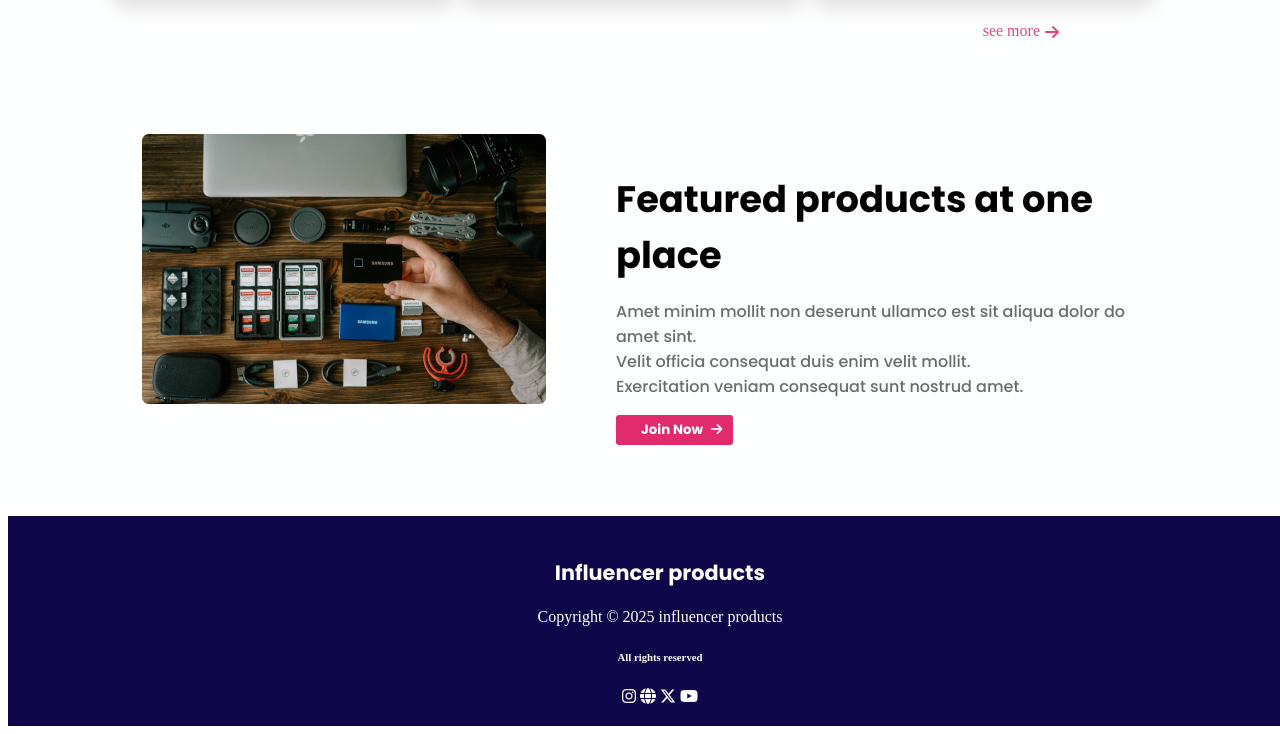
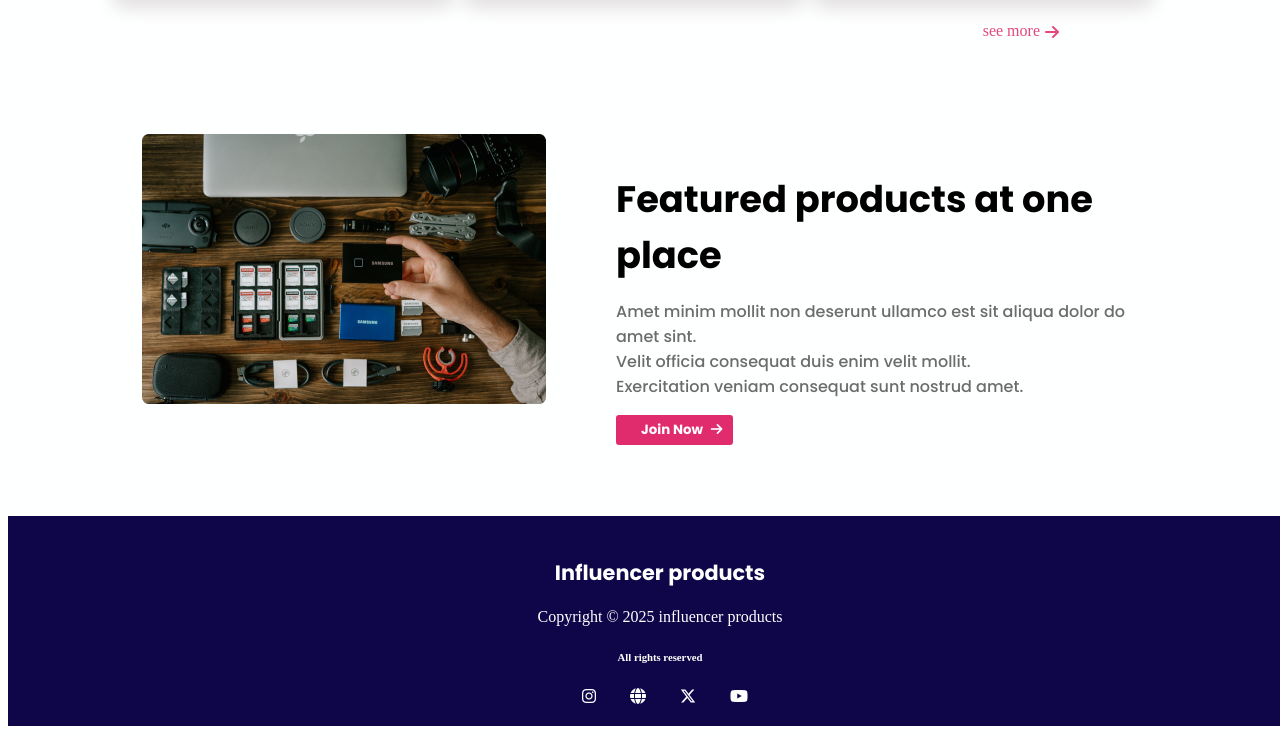
Before and after one commit to Shdeveloper12/Responsive-influencer-gear, a plain HTML site: page index.html in a window 1280 px wide. Shown: the part 2346-3080 px from the top of the page. Drawn offline with Linux system fonts and the light colour scheme.

Commit message:
added icon link

```diff
--- a/index.html
+++ b/index.html
@@ -139,7 +139,7 @@
            <h3 class="footer-head">Influencer products</h3>
            <p>Copyright © 2025  influencer products</p>
            <h6>All rights reserved</h6>
-           <i class="fa-brands fa-instagram"></i>       <i class="fa-solid fa-globe"></i>   <i class="fa-brands fa-x-twitter"></i>      <i class="fa-brands fa-youtube"></i>
+           <a class="footer-icon" href=""><i class="fa-brands fa-instagram"></i></a>     <a class="footer-icon" href=""><i class="fa-solid fa-globe"></i></a>   <a class="footer-icon"><i class="fa-brands fa-x-twitter"></i></a>      <a class="footer-icon" href=""><i class="fa-brands fa-youtube"></i></a>
         </div>
 
     </footer>
--- a/influencer stylesheet/influencer.css
+++ b/influencer stylesheet/influencer.css
@@ -220,6 +220,10 @@ body{
     font-weight: 700;
     color: white;
 }
+.footer-icon{
+    color: white;
+    padding-right: 10px;
+}
 
 
 
```
